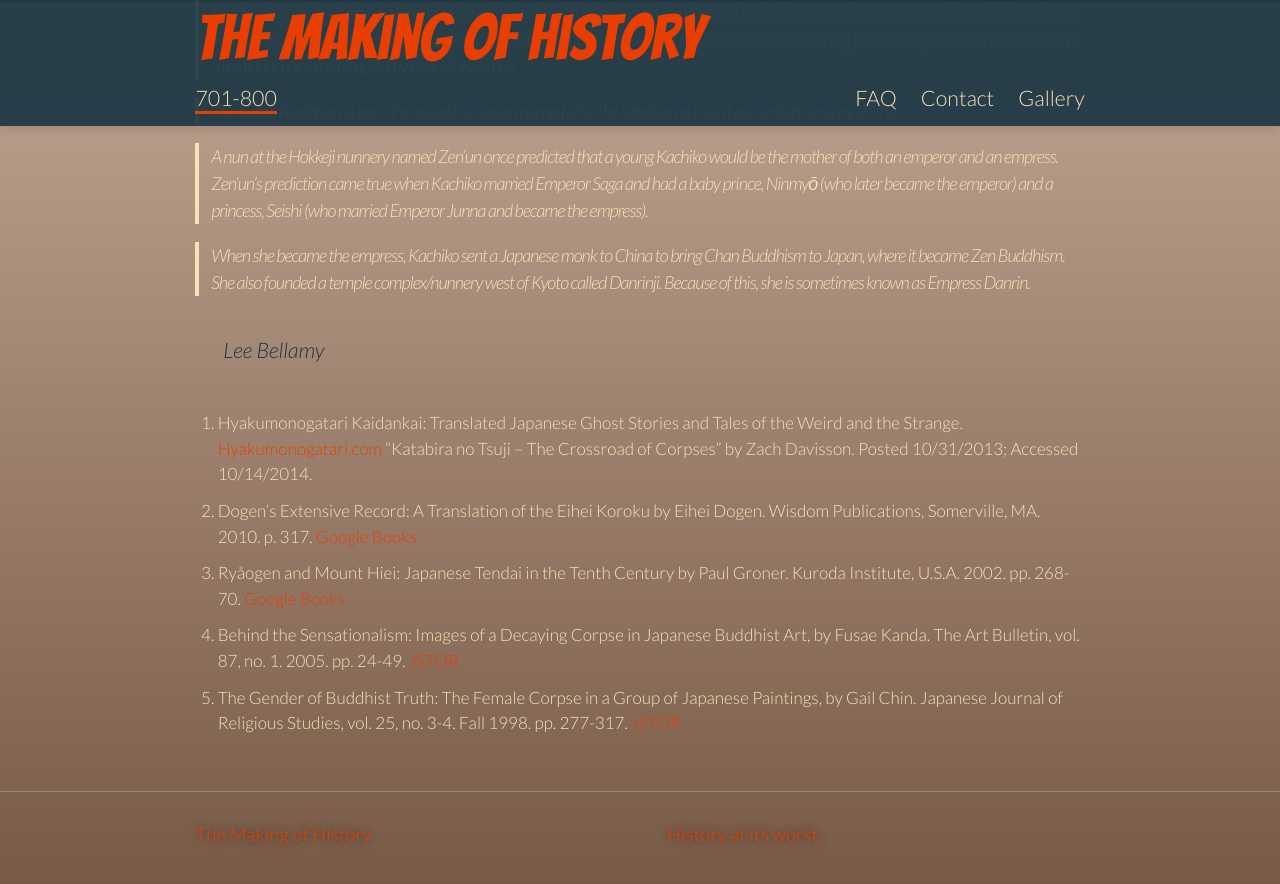
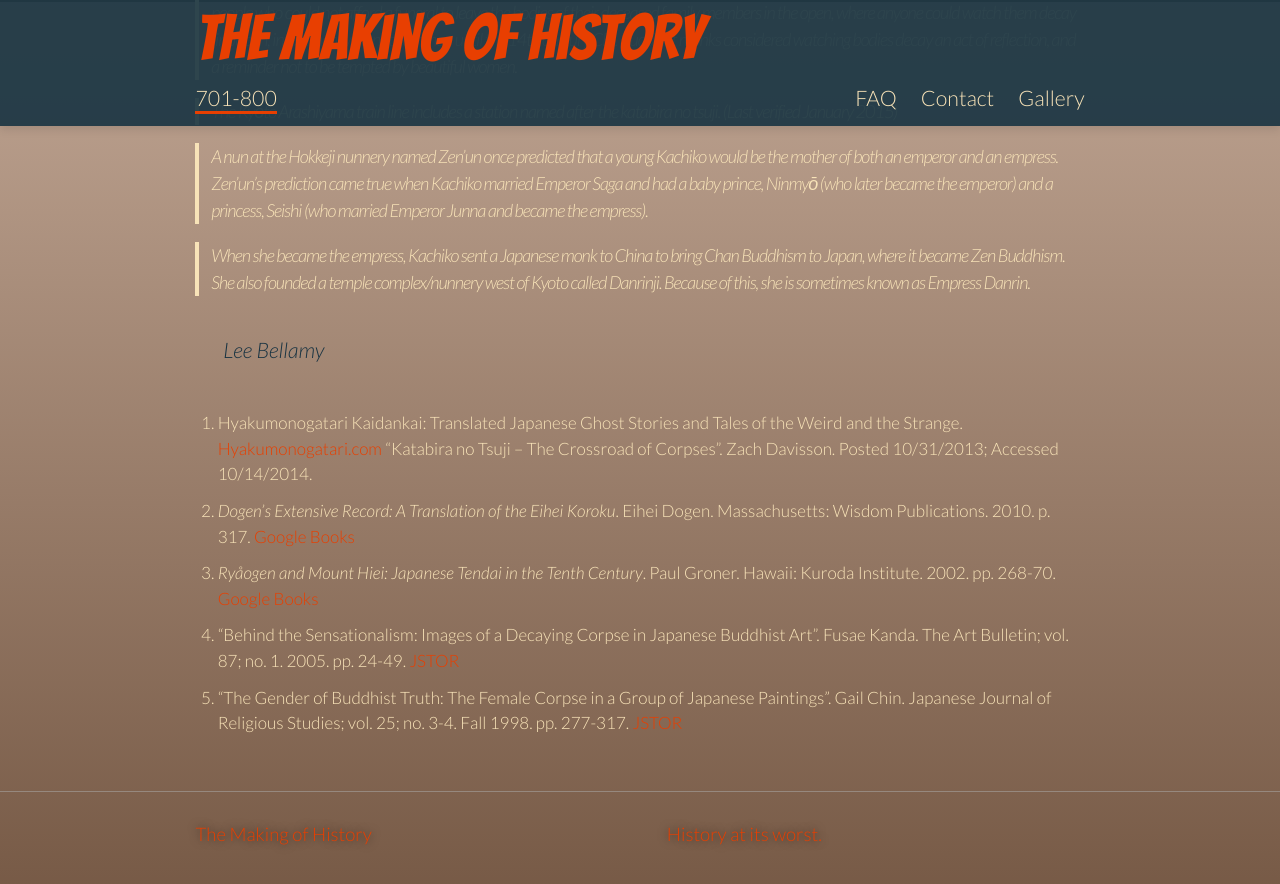
Before and after one commit to benadamstyles/making-of-history, a Jekyll site: the page built from _posts/2015-02-06-crossroad-of-corpses.md, in a window 1280 px wide and 900 px high, scrolled down 1798 px. Shown: the top 884 px of the window. Built offline with Jekyll 4.4.1, drawn with Linux system fonts in a browser that asks for light colours; some web fonts are replaced.

Commit message:
Updated 2015-02-06-crossroad-of-corpses.md

```diff
--- a/_posts/2015-02-06-crossroad-of-corpses.md
+++ b/_posts/2015-02-06-crossroad-of-corpses.md
@@ -5,6 +5,7 @@
 category: "701-800"
 location: Japan
 ---
+
 
 ### Empress Tachibana no Kachiko (橘嘉智子) (786-850 CE) was head-over-heels devoted to Buddhism. But writing a sappy song or tattooing “Siddhartha 4 ever” on her bicep was too mundane for this religious ruler. Instead, ambitious Kachiko decided to teach the people of Kyōto a morbid lesson from beyond the grave.
 
@@ -32,12 +33,12 @@
 
 _Lee Bellamy_
 
-1. Hyakumonogatari Kaidankai: Translated Japanese Ghost Stories and Tales of the Weird and the Strange. [Hyakumonogatari.com](http://hyakumonogatari.com/2013/10/31/katabira-no-tsuji-the-crossroad-of-corpses/) "Katabira no Tsuji -- The Crossroad of Corpses" by Zach Davisson. Posted 10/31/2013; Accessed 10/14/2014.
+1. Hyakumonogatari Kaidankai: Translated Japanese Ghost Stories and Tales of the Weird and the Strange. [Hyakumonogatari.com](http://hyakumonogatari.com/2013/10/31/katabira-no-tsuji-the-crossroad-of-corpses/) "Katabira no Tsuji -- The Crossroad of Corpses". Zach Davisson. Posted 10/31/2013; Accessed 10/14/2014.
 
-2. Dogen's Extensive Record: A Translation of the Eihei Koroku by Eihei Dogen. Wisdom Publications, Somerville, MA. 2010. p. 317. [Google Books](https://books.google.com/books?id=9nqqLwjgzQoC&pg=PA317&lpg=PA317&dq=empress+tachibana&source=bl&ots=Y7vuDkuJNG&sig=20Lmary09OLh0sO2XRWg0Bw9v0A&hl=en&sa=X&ei=JmM9VLHJDIf4yATtw4GoDQ&ved=0CEsQ6AEwBw#v=onepage&q=empress%20tachibana&f=false)
+2. _Dogen's Extensive Record: A Translation of the Eihei Koroku_. Eihei Dogen. Massachusetts: Wisdom Publications. 2010. p. 317. [Google Books](https://books.google.com/books?id=9nqqLwjgzQoC&pg=PA317&lpg=PA317&dq=empress+tachibana&source=bl&ots=Y7vuDkuJNG&sig=20Lmary09OLh0sO2XRWg0Bw9v0A&hl=en&sa=X&ei=JmM9VLHJDIf4yATtw4GoDQ&ved=0CEsQ6AEwBw#v=onepage&q=empress%20tachibana&f=false)
 
-3. Ryåogen and Mount Hiei: Japanese Tendai in the Tenth Century by Paul Groner. Kuroda Institute, U.S.A. 2002. pp. 268-70. [Google Books](https://books.google.com/books?id=B1eVBPvvFMgC&pg=PA268&dq=tachibana+kachiko&hl=en&sa=X&ei=pv4-VMXdHsX2yQSUuoJI&ved=0CB8Q6AEwAA#v=onepage&q=tachibana%20kachiko&f=false)
+3. _Ryåogen and Mount Hiei: Japanese Tendai in the Tenth Century_. Paul Groner. Hawaii: Kuroda Institute. 2002. pp. 268-70. [Google Books](https://books.google.com/books?id=B1eVBPvvFMgC&pg=PA268&dq=tachibana+kachiko&hl=en&sa=X&ei=pv4-VMXdHsX2yQSUuoJI&ved=0CB8Q6AEwAA#v=onepage&q=tachibana%20kachiko&f=false)
 
-4. Behind the Sensationalism: Images of a Decaying Corpse in Japanese Buddhist Art, by Fusae Kanda. The Art Bulletin, vol. 87, no. 1. 2005. pp. 24-49. [JSTOR](http://www.jstor.org/discover/10.2307/25067154?searchUri=%2Faction%2FdoBasicSearch%3FQuery%3D%2528Behind%2Bthe%2BSensationalism%253A%2BImages%2Bof%2Ba%2BDecaying%2BCorpse%2Bin%2BJapanese%2BBuddhist%2BArt%252C%26amp%3Bprq%3D%2528Behind%2Bthe%2BSensationalism%253A%2BImages%2Bof%2Ba%2BDecaying%2BCorpse%2Bin%2BJapanese%2BBuddhist%2BArt%252C%2Bby%2BFusae%2BKanda.%2BThe%2BArt%2BBulletin%252C%2Bvol.%2B87%252C%2Bno.%2B1%252C%2B2005.%2Bpp.%2B24-49.%2529%2BAND%2Biid%253A%252810.2307%252Fi30234026%2529%26amp%3Bgroup%3Dnone%26amp%3Bso%3Drel%26amp%3Bhp%3D25%26amp%3Bfc%3Doff%26amp%3Bwc%3Don&resultItemClick=true&Search=yes&searchText=%2528Behind&searchText=the&searchText=Sensationalism%253A&searchText=Images&searchText=of&searchText=a&searchText=Decaying&searchText=Corpse&searchText=in&searchText=Japanese&searchText=Buddhist&searchText=Art%252C%2529&uid=3739928&uid=2129&uid=2134&uid=2&uid=70&uid=4&uid=3739256&sid=21106566079563)
+4. "Behind the Sensationalism: Images of a Decaying Corpse in Japanese Buddhist Art". Fusae Kanda. The Art Bulletin; vol. 87; no. 1. 2005. pp. 24-49. [JSTOR](http://www.jstor.org/discover/10.2307/25067154?searchUri=%2Faction%2FdoBasicSearch%3FQuery%3D%2528Behind%2Bthe%2BSensationalism%253A%2BImages%2Bof%2Ba%2BDecaying%2BCorpse%2Bin%2BJapanese%2BBuddhist%2BArt%252C%26amp%3Bprq%3D%2528Behind%2Bthe%2BSensationalism%253A%2BImages%2Bof%2Ba%2BDecaying%2BCorpse%2Bin%2BJapanese%2BBuddhist%2BArt%252C%2Bby%2BFusae%2BKanda.%2BThe%2BArt%2BBulletin%252C%2Bvol.%2B87%252C%2Bno.%2B1%252C%2B2005.%2Bpp.%2B24-49.%2529%2BAND%2Biid%253A%252810.2307%252Fi30234026%2529%26amp%3Bgroup%3Dnone%26amp%3Bso%3Drel%26amp%3Bhp%3D25%26amp%3Bfc%3Doff%26amp%3Bwc%3Don&resultItemClick=true&Search=yes&searchText=%2528Behind&searchText=the&searchText=Sensationalism%253A&searchText=Images&searchText=of&searchText=a&searchText=Decaying&searchText=Corpse&searchText=in&searchText=Japanese&searchText=Buddhist&searchText=Art%252C%2529&uid=3739928&uid=2129&uid=2134&uid=2&uid=70&uid=4&uid=3739256&sid=21106566079563)
 
-5. The Gender of Buddhist Truth: The Female Corpse in a Group of Japanese Paintings, by Gail Chin. Japanese Journal of Religious Studies, vol. 25, no. 3-4. Fall 1998. pp. 277-317. [JSTOR](http://www.jstor.org/discover/10.2307/30234031?uid=3739928&uid=2129&uid=2&uid=70&uid=4&uid=3739256&sid=21106566079563)
+5. "The Gender of Buddhist Truth: The Female Corpse in a Group of Japanese Paintings". Gail Chin. Japanese Journal of Religious Studies; vol. 25; no. 3-4. Fall 1998. pp. 277-317. [JSTOR](http://www.jstor.org/discover/10.2307/30234031?uid=3739928&uid=2129&uid=2&uid=70&uid=4&uid=3739256&sid=21106566079563)
```
